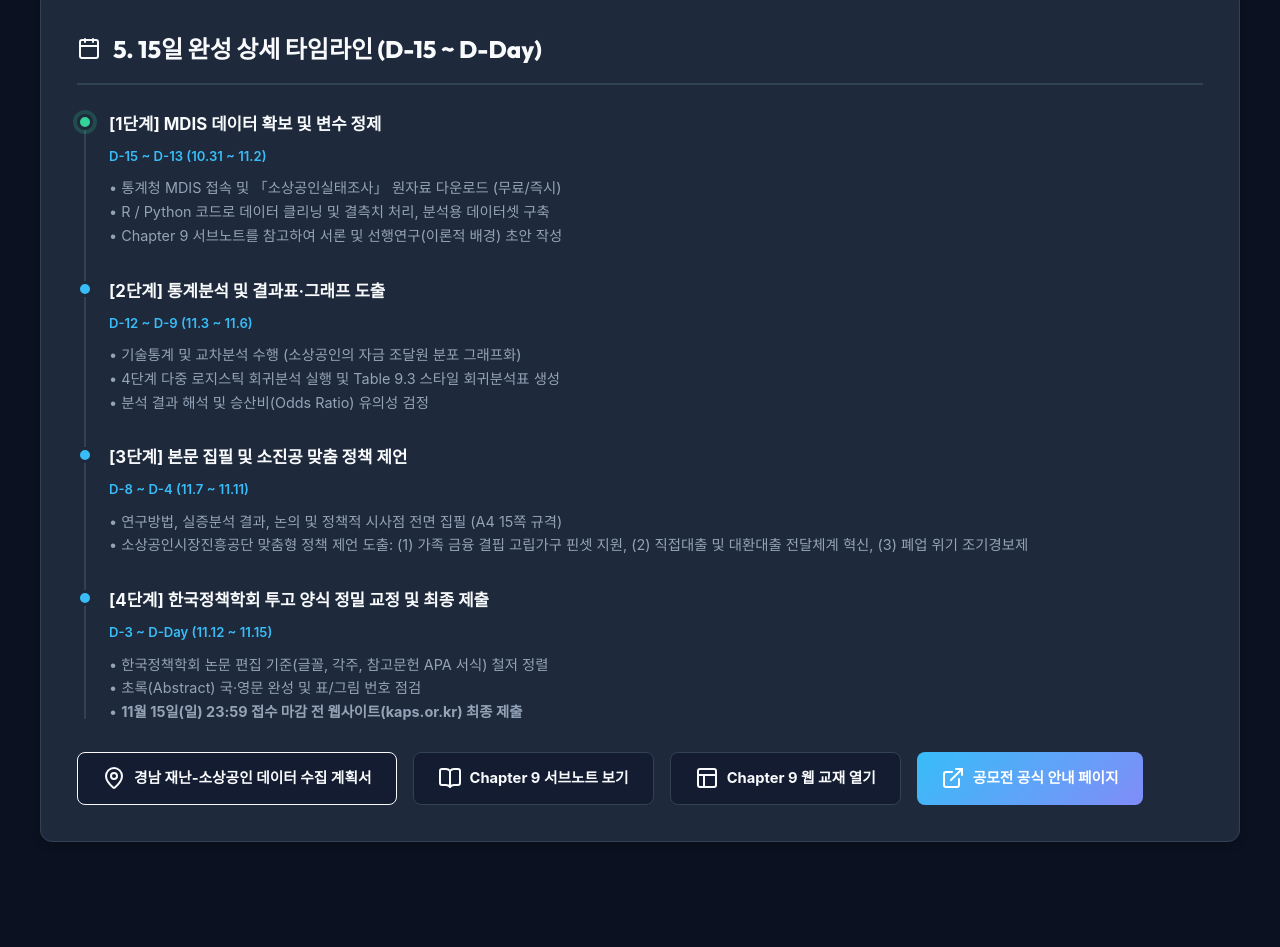
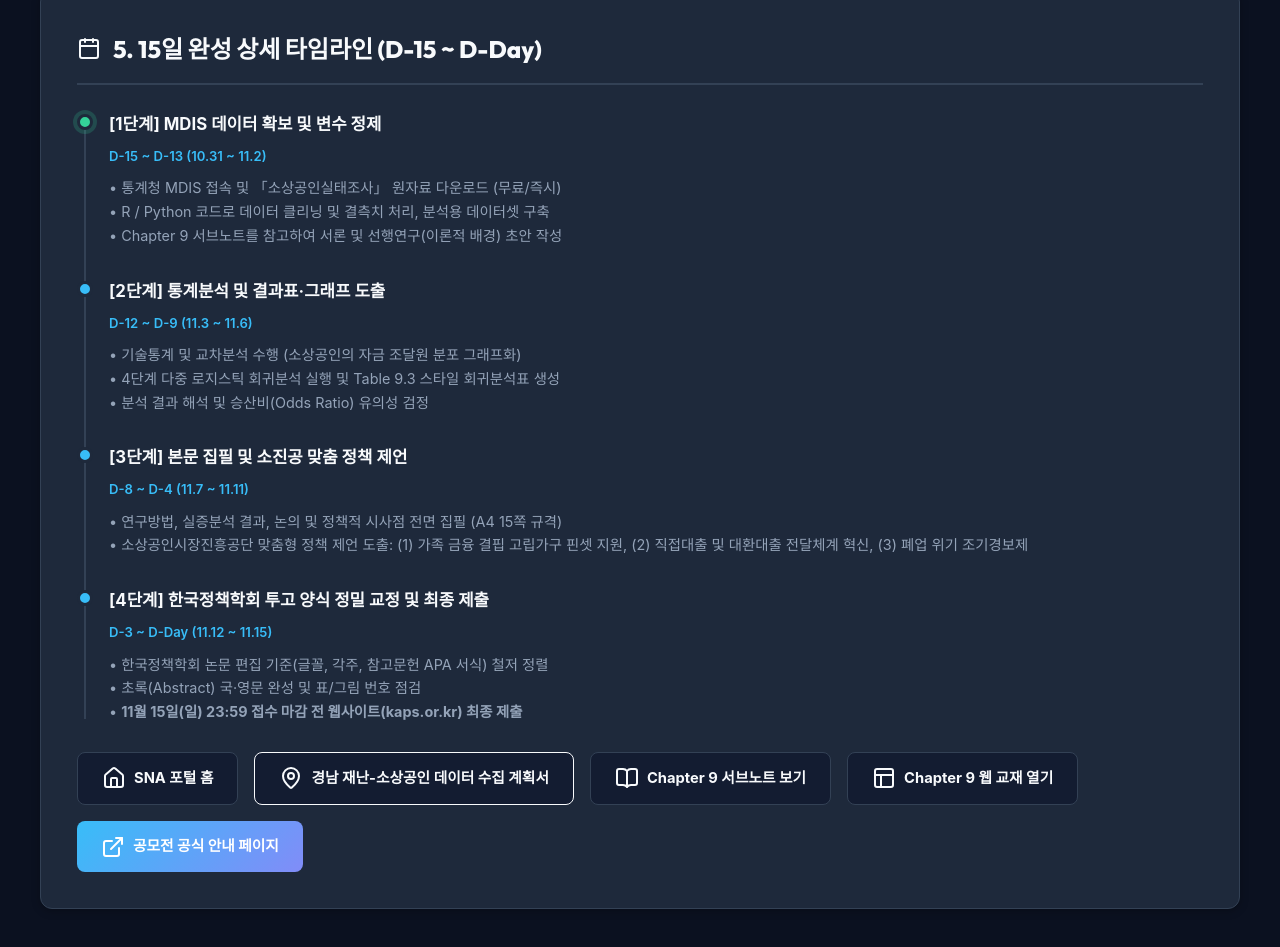
Before and after one commit to skang88/SNA, a plain HTML site: page 소상공인_공모전/소상공인_논문공모전_연구계획서.html in a window 1280 px wide. Shown: the part 3511-4458 px from the top of the page. Drawn offline with nearby package versions, Linux system fonts and the light colour scheme; a web font is replaced by a local one.

Commit message:
refactor: Organize small business contest materials into dedicated folder 소상공인_공모전/

```diff
--- a/소상공인_논문공모전_연구계획서.html
+++ b/소상공인_공모전/소상공인_논문공모전_연구계획서.html
@@ -871,9 +871,10 @@ flowchart LR
       </div>
 
       <div class="btn-row">
+        <a href="../index.html" class="btn"><i data-lucide="home"></i> SNA 포털 홈</a>
         <a href="경남_재난소상공인_데이터수집_연구계획서.html" class="btn" style="border-color:var(--accent-cyan); color:var(--accent-cyan);"><i data-lucide="map-pin"></i> 경남 재난-소상공인 데이터 수집 계획서</a>
-        <a href="subnote/chapter9-subnote.md" class="btn"><i data-lucide="book-open"></i> Chapter 9 서브노트 보기</a>
-        <a href="subnote/chapter9_subnote.html" class="btn"><i data-lucide="layout"></i> Chapter 9 웹 교재 열기</a>
+        <a href="../subnote/chapter9-subnote.md" class="btn"><i data-lucide="book-open"></i> Chapter 9 서브노트 보기</a>
+        <a href="../subnote/chapter9_subnote.html" class="btn"><i data-lucide="layout"></i> Chapter 9 웹 교재 열기</a>
         <a href="https://kaps.or.kr/?p=15" target="_blank" class="btn primary"><i data-lucide="external-link"></i> 공모전 공식 안내 페이지</a>
       </div>
     </div>
```
Also changed, not shown: index.html (+2 -2 lines), 소상공인_공모전/경남_재난소상공인_데이터수집_연구계획서.html (renamed from 경남_재난소상공인_데이터수집_연구계획서.html, +1 -0 lines), 3 other files.
